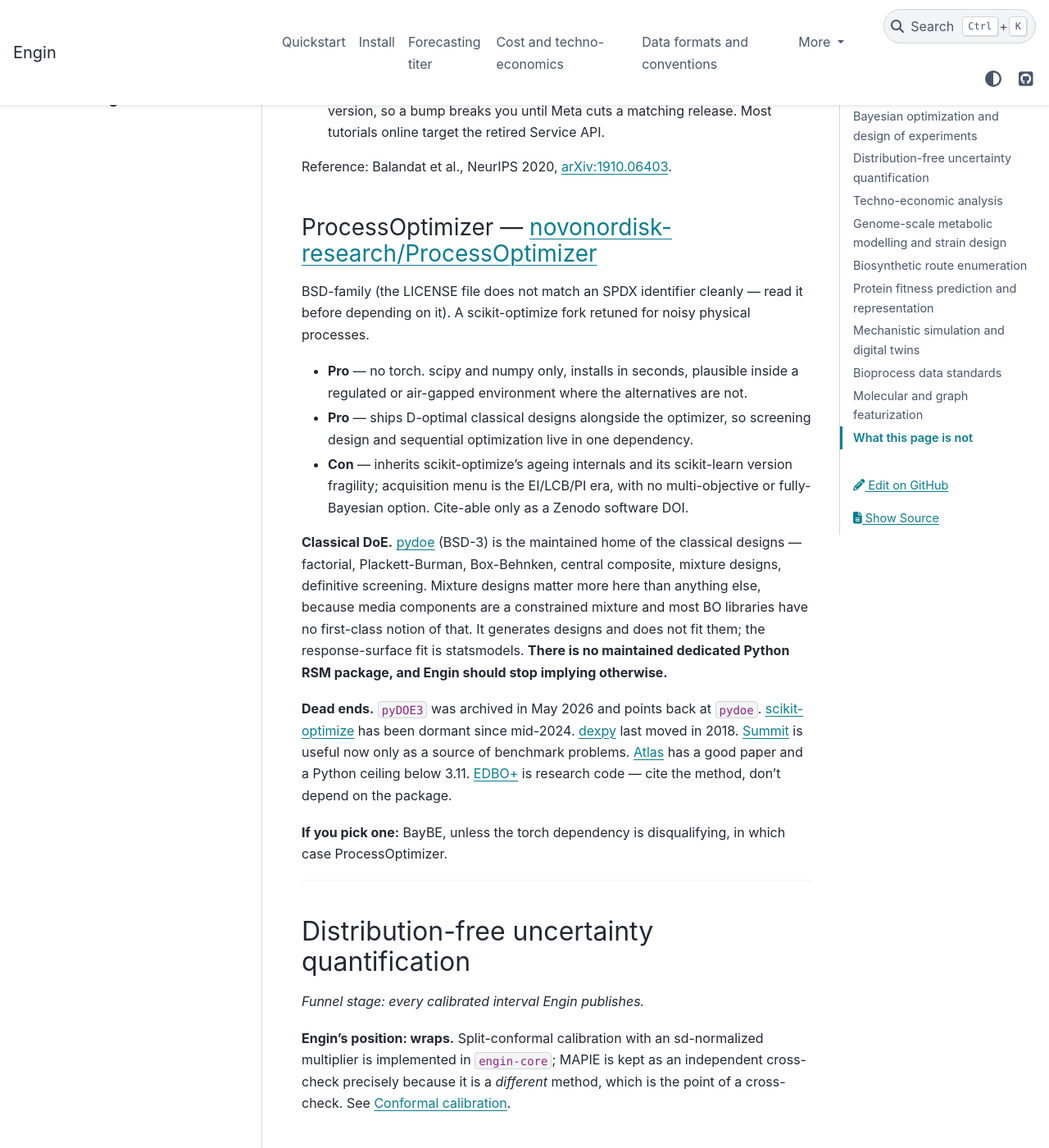
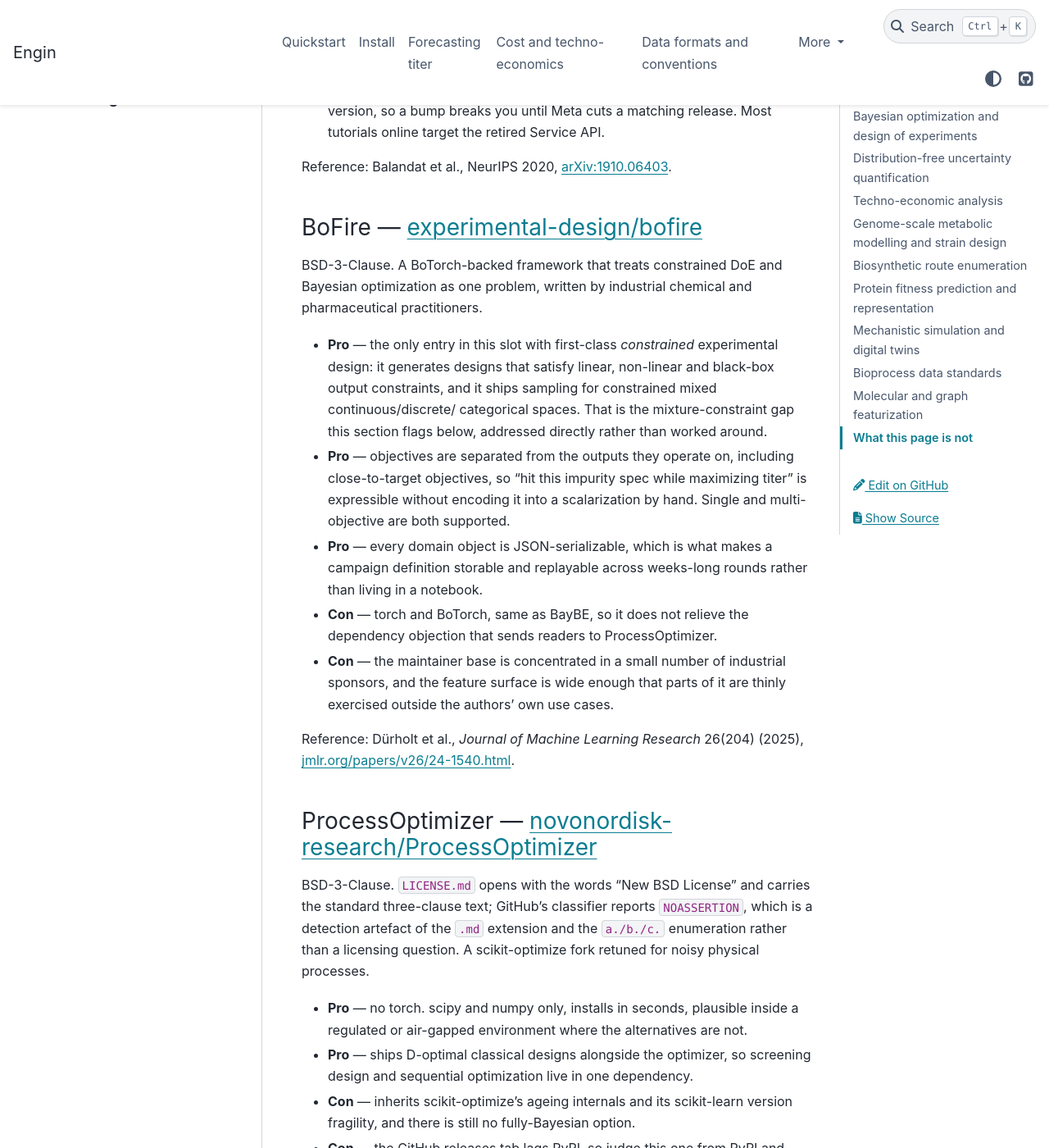
Before and after one commit to enginbio/engin-suite, a Sphinx documentation site: the page built from docs/ecosystem.md, in a window 1280 px wide and 1400 px high, scrolled down 2283 px. Shown: the whole window at 82% size. Built offline with Sphinx 7.4.7 and the PyData theme 0.15.4, drawn with Linux system fonts in a browser that asks for light colours; some of the changed text lies outside the part shown.

Commit message:
docs(ecosystem): correct four stale entries, add BoFire
MAPIE's entry claimed it had no peer-reviewed software publication and cited a
superseded arXiv preprint. The publication exists (COPA 2023) and MAPIE's own
CITATION.cff demotes the preprint this page printed.

ProcessOptimizer: licence is BSD-3-Clause in substance (NOASSERTION is a GitHub
detection artefact); it has a peer-reviewed JCIM paper; the no-multi-objective
con was false.

TorchCP: the PyPI-lags-README con was misleading. The real problem is zero
tagged releases ever.

RetroPath2.0: distribution is not conda-only. PyPI serves a 2020 package, which
is a worse hazard than absence.

MIFE/MIFD: citation first author was wrong. Koehorst is last author.

puncc: low-feature-velocity claim withdrawn; missing top-level LICENSE noted.

BoFire added: BSD-3, JMLR 26(204) 2025, first-class constrained DoE.

Verified live 2026-08-16 against repos, PyPI and LICENSE files. RetroBioCat 2
(CC BY-NC), ESM (MIT), Fortuna (archived 2025-04) and nonconformist (dormant
2021) re-checked and left unchanged.

Signed-off-by: David Baugher <dcbaugher@gmail.com>

````diff
--- a/docs/ecosystem.md
+++ b/docs/ecosystem.md
@@ -83,26 +83,62 @@
 
 Reference: Balandat et al., NeurIPS 2020, [arXiv:1910.06403](https://arxiv.org/abs/1910.06403).
 
+### BoFire — [experimental-design/bofire](https://github.com/experimental-design/bofire)
+
+BSD-3-Clause. A BoTorch-backed framework that treats constrained DoE and Bayesian
+optimization as one problem, written by industrial chemical and pharmaceutical
+practitioners.
+
+- **Pro** — the only entry in this slot with first-class *constrained* experimental
+  design: it generates designs that satisfy linear, non-linear and black-box output
+  constraints, and it ships sampling for constrained mixed continuous/discrete/
+  categorical spaces. That is the mixture-constraint gap this section flags below,
+  addressed directly rather than worked around.
+- **Pro** — objectives are separated from the outputs they operate on, including
+  close-to-target objectives, so "hit this impurity spec while maximizing titer" is
+  expressible without encoding it into a scalarization by hand. Single and
+  multi-objective are both supported.
+- **Pro** — every domain object is JSON-serializable, which is what makes a campaign
+  definition storable and replayable across weeks-long rounds rather than living in a
+  notebook.
+- **Con** — torch and BoTorch, same as BayBE, so it does not relieve the dependency
+  objection that sends readers to ProcessOptimizer.
+- **Con** — the maintainer base is concentrated in a small number of industrial
+  sponsors, and the feature surface is wide enough that parts of it are thinly
+  exercised outside the authors' own use cases.
+
+Reference: Dürholt et al., *Journal of Machine Learning Research* 26(204) (2025),
+[jmlr.org/papers/v26/24-1540.html](https://jmlr.org/papers/v26/24-1540.html).
+
 ### ProcessOptimizer — [novonordisk-research/ProcessOptimizer](https://github.com/novonordisk-research/ProcessOptimizer)
 
-BSD-family (the LICENSE file does not match an SPDX identifier cleanly — read it
-before depending on it). A scikit-optimize fork retuned for noisy physical processes.
+BSD-3-Clause. `LICENSE.md` opens with the words "New BSD License" and carries the
+standard three-clause text; GitHub's classifier reports `NOASSERTION`, which is a
+detection artefact of the `.md` extension and the `a./b./c.` enumeration rather than
+a licensing question. A scikit-optimize fork retuned for noisy physical processes.
 
 - **Pro** — no torch. scipy and numpy only, installs in seconds, plausible inside a
   regulated or air-gapped environment where the alternatives are not.
 - **Pro** — ships D-optimal classical designs alongside the optimizer, so screening
   design and sequential optimization live in one dependency.
 - **Con** — inherits scikit-optimize's ageing internals and its scikit-learn version
-  fragility; acquisition menu is the EI/LCB/PI era, with no multi-objective or
-  fully-Bayesian option. Cite-able only as a Zenodo software DOI.
+  fragility, and there is still no fully-Bayesian option.
+- **Con** — the GitHub releases tab lags PyPI, so judge this one from PyPI and from
+  commits rather than from the releases page.
+
+Reference: Bertelsen et al., *Journal of Chemical Information and Modeling* 65(4)
+(2025), [10.1021/acs.jcim.4c02240](https://doi.org/10.1021/acs.jcim.4c02240).
 
 **Classical DoE.** [pydoe](https://github.com/pydoe/pydoe) (BSD-3) is the maintained
 home of the classical designs — factorial, Plackett-Burman, Box-Behnken, central
 composite, mixture designs, definitive screening. Mixture designs matter more here
 than anything else, because media components are a constrained mixture and most BO
-libraries have no first-class notion of that. It generates designs and does not fit
-them; the response-surface fit is statsmodels. **There is no maintained dedicated
-Python RSM package, and Engin should stop implying otherwise.**
+libraries have no first-class notion of that — BoFire above is the exception, and is
+the reason that sentence now says *most* rather than *all*. pydoe generates designs
+and does not fit them; the response-surface fit is statsmodels. **There is no
+maintained dedicated Python RSM package, and Engin should stop implying otherwise.**
+That remains true: BoFire builds designs under constraints, it does not give you the
+fitted quadratic and its prediction interval.
 
 **Dead ends.** `pyDOE3` was archived in May 2026 and points back at `pydoe`.
 [scikit-optimize](https://github.com/holgern/scikit-optimize) has been dormant since
@@ -114,7 +150,10 @@
 method, don't depend on the package.
 
 **If you pick one:** BayBE, unless the torch dependency is disqualifying, in which
-case ProcessOptimizer.
+case ProcessOptimizer. Pick BoFire instead of BayBE when the binding difficulty is
+*constraints on the design itself* — a media mixture that must sum, a component that
+can only appear with another — because that is the case it is built for and the one
+where BayBE's constraint support runs out first.
 
 ---
 
@@ -140,12 +179,22 @@
 - **Con** — the v1 API is a rewrite; most tutorials on the internet target the dead
   v0 classes. The newer conditional-conformal features require torch, so
   "lightweight" holds only on the classical path.
-- **Con, worth saying plainly** — MAPIE has a preprint and no peer-reviewed software
-  publication. Engin's own register records this as an absence rather than papering
-  over it.
+- **Con** — the guarantee it implements is the marginal one, and the library will not
+  stop you reading a per-stratum number off it. That is a property of split conformal
+  rather than of MAPIE, but it is where users of it go wrong.
 
-Reference: Taquet et al., [arXiv:2207.12274](https://arxiv.org/abs/2207.12274) — a
-2022 workshop submission, not a journal paper.
+Reference: Cordier et al., *Proceedings of COPA* (PMLR 204:549-581, 2023).
+
+```{note}
+**Corrected 2026-08-16.** This entry previously said MAPIE "has a preprint and no
+peer-reviewed software publication", and congratulated this register for recording
+the absence rather than papering over it. The absence was not real. MAPIE's own
+`CITATION.cff` sets its preferred citation to the COPA 2023 conference paper above
+and demotes the arXiv item this page used to print to a field named `old-citation`.
+So the entry cited the superseded reference *and* drew a conclusion from an absence
+that the project had itself already filled — the failure mode `D23` exists to catch,
+committed by the page that implements `D23` from the reader's side.
+```
 
 ### crepes — [henrikbostrom/crepes](https://github.com/henrikbostrom/crepes)
 
@@ -170,17 +219,24 @@
 this slot.** For an Apache-2.0 project with commercial users this needs legal review,
 not a shrug.
 
-- **Pro** — the only option here with a peer-reviewed JMLR software paper, and by
-  far the widest catalogue of published classification score functions.
+- **Pro** — a peer-reviewed JMLR software paper, and by far the widest catalogue of
+  published classification score functions.
 - **Con** — torch is a hard requirement. If your forecaster is a GP, a
   gradient-boosted tree, or a mechanistic ODE — the common case in this field — you
   are installing a deep-learning stack to compute quantiles.
-- **Con** — the published PyPI release lags the repository substantially, so
-  `pip install` does not get you what the README describes.
+- **Con** — the project has **never cut a GitHub release**, and PyPI has not been
+  refreshed in roughly ten months while commits continue to land. There is no tagged
+  point you can pin to and reason about; you are pinning to a PyPI upload or to a
+  commit hash.
 
 **Also worth knowing.** [puncc](https://github.com/deel-ai/puncc) is MIT with a
-genuinely optional torch dependency and a certification-oriented framing, but low
-feature velocity. [venn-abers](https://github.com/ip200/venn-abers) solves a
+genuinely optional torch dependency and a certification-oriented framing. This page
+called its feature velocity low; after a long quiet stretch it has shipped several
+releases through 2026, so treat that as withdrawn rather than merely softened. One
+thing to know before depending on it: the MIT licence is declared in packaging
+metadata and per-file headers, and there is no top-level LICENSE file — which this
+page treats as disqualifying elsewhere, so it is named here too.
+[venn-abers](https://github.com/ip200/venn-abers) solves a
 different problem — validity of predicted *probabilities* for go/no-go decisions —
 and is a complement, not a substitute.
 
@@ -380,8 +436,11 @@
   a reviewer will recognize; the rules are reusable independently of the workflow, and
   diameter-parameterised rules let you dial promiscuity explicitly.
 - **Con** — **requires a KNIME installation.** The Python package wraps a Java GUI
-  workflow; it is heavy, brittle in containers, and awkward in CI. Distribution is
-  conda-only.
+  workflow; it is heavy, brittle in containers, and awkward in CI.
+- **Con** — **`pip install retropath2-wrapper` gets you a package from 2020.** PyPI
+  is not empty, which is what makes this a trap rather than an inconvenience: it is
+  frozen many minor versions behind a repository that is still moving. Install from
+  conda or from source, and check what you actually got.
 - **Con** — the code is MIT but the RetroRules *dataset* states no licence anywhere we
   could find. Ask before redistributing rules.
 
@@ -545,7 +604,8 @@
   abstraction. Parameter estimation is weaker, so you bolt on your own optimizer — the
   exact reimplementation trap.
 - **Con** — LLVM-backed binary wheels are a recurring install problem on new interpreters
-  and on ARM.
+  and on ARM. The GitHub releases tab also lags PyPI here, so judge it the way this page
+  judges BioSTEAM: from commits and PyPI, not from the releases page.
 
 **Downstream.** [CADET-Core](https://github.com/cadet/CADET-Core) and
 [CADET-Process](https://github.com/fau-advanced-separations/CADET-Process) are
@@ -602,8 +662,10 @@
 - **Con** — metadata only. It does not tell you how to serialize a high-frequency sensor
   trace; you still need a structure underneath.
 
-Reference: Koehorst et al., *GigaScience* (2026),
+Reference: Georgakilas et al., *GigaScience* (2026),
 [10.1093/gigascience/giag038](https://doi.org/10.1093/gigascience/giag038).
+*(Corrected 2026-08-16: this read "Koehorst et al." Koehorst is the paper's last
+author, not its first.)*
 
 ### xarray and CF conventions — [pydata/xarray](https://github.com/pydata/xarray)
 
@@ -684,6 +746,7 @@
   exactly the don't-reimplement case.
 - **Con** — the optional compiled accelerator packages remain the most common install
   failure in this ecosystem, and the quality gradient across contributed layers is steep.
+  Commits continue to land but no release has been cut since late 2025.
 - **Con, and Engin should say it out loud** — for ranking a few thousand candidates, a
   gradient-boosted model over descriptors is frequently the stronger baseline. Reach for a
   GNN after the simpler thing has been shown to lose, not before.
````
